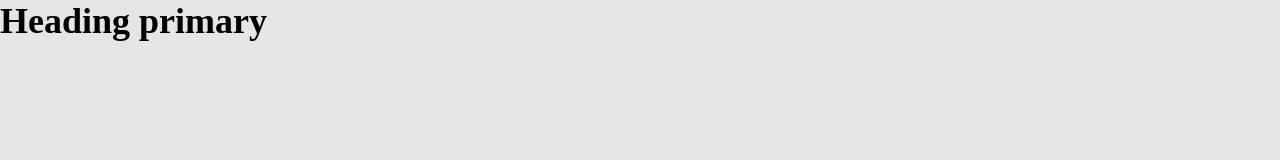
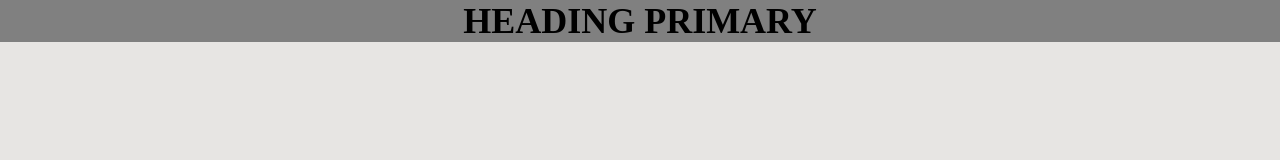
Before and after one commit to Aftabe/Aftabe, a plain HTML site: page index.html in a window 1280 px wide. Drawn offline with Linux system fonts and the light colour scheme.

Commit message:
style added to the  element created through js

```diff
--- a/style.css
+++ b/style.css
@@ -10,3 +10,10 @@ body{
     background-color: #e7e5e3;
     font-size: 18px;
 }
+
+/* el-style */
+.el-style {
+    text-transform: uppercase;
+    background-color: gray;
+    text-align: center;
+}
```
